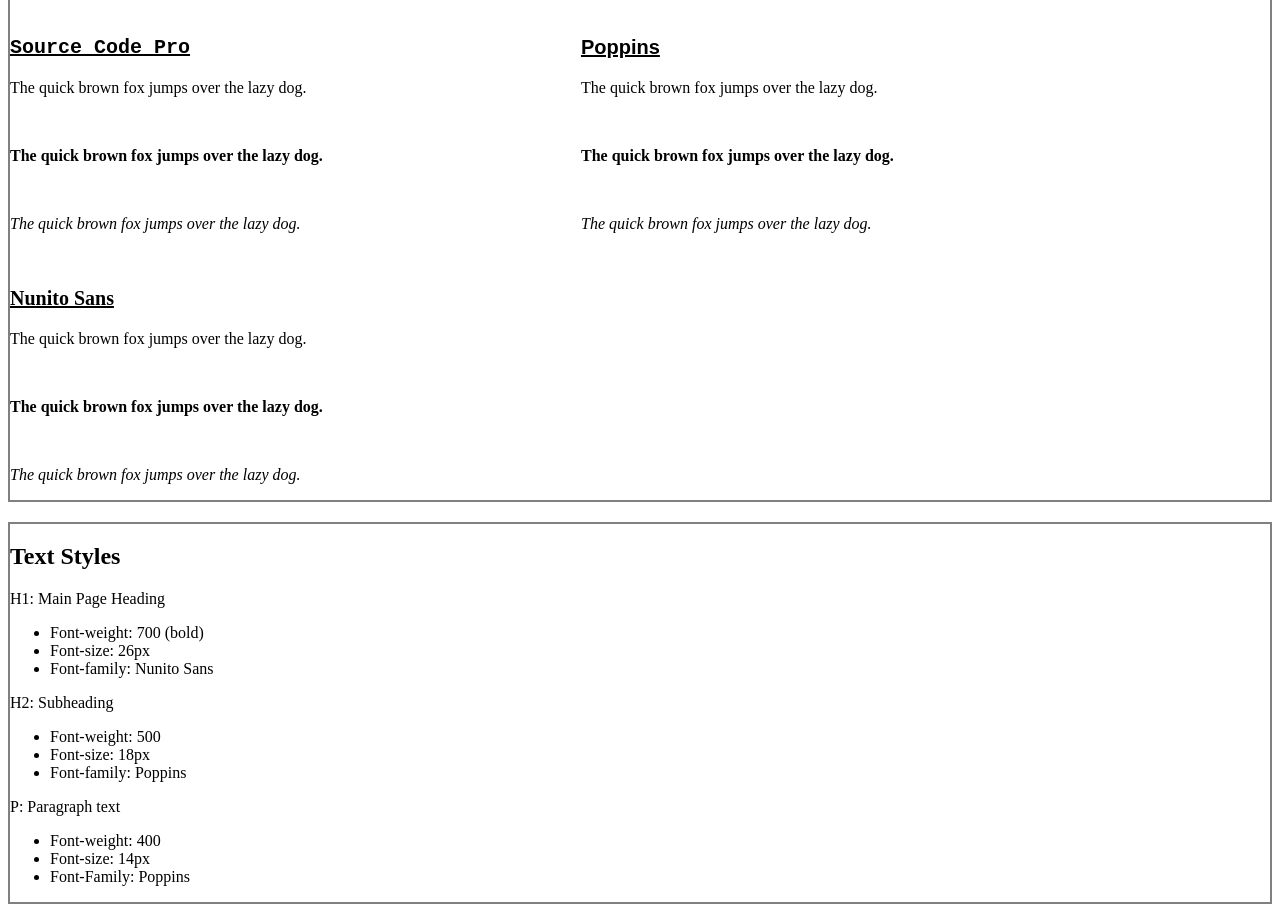
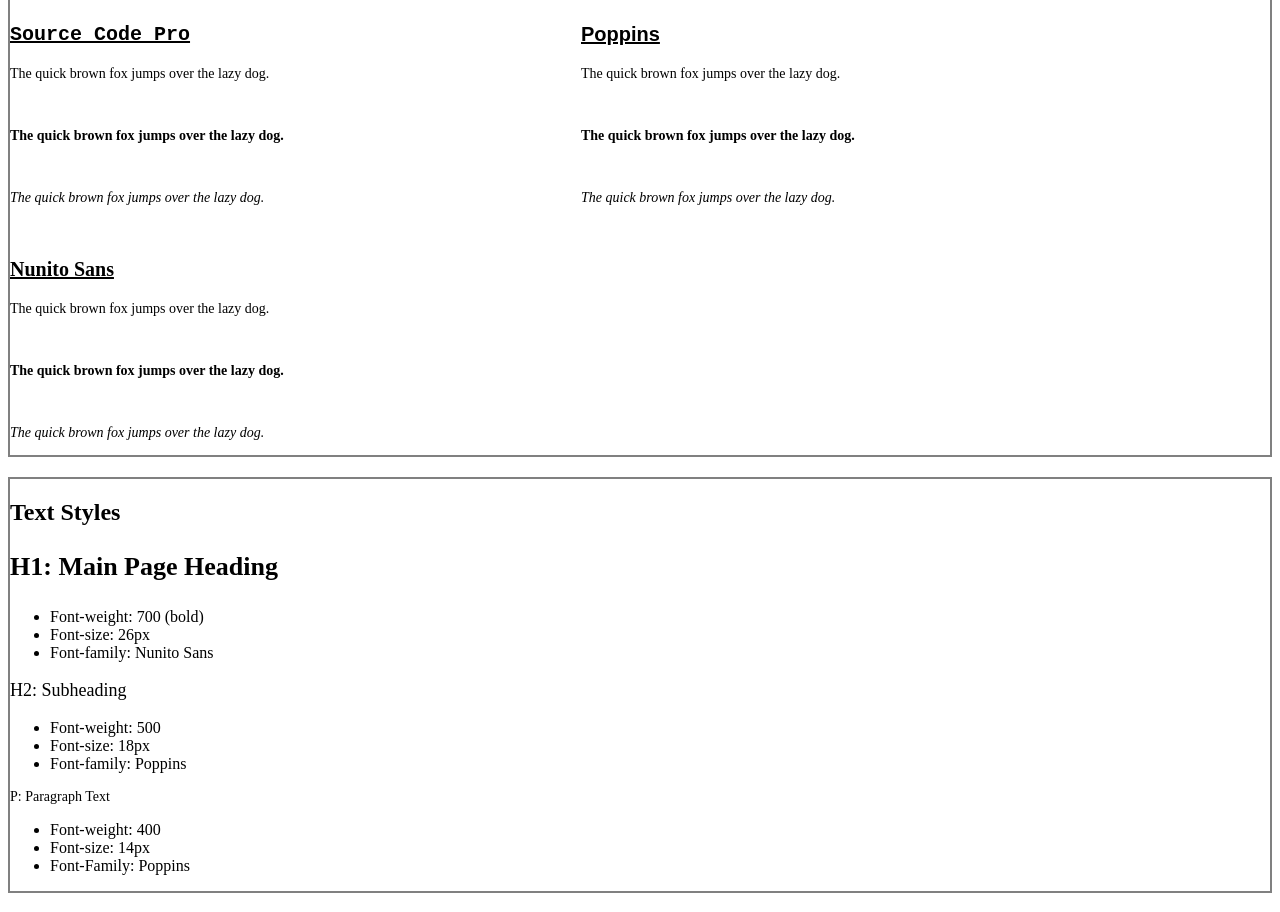
Before and after one commit to lfollis/style-guide-project, a plain HTML site: page index.html in a window 1280 px wide. Shown: the part 512-1424 px from the top of the page. Drawn offline with Linux system fonts and the light colour scheme.

Commit message:
added css styling to text styles. final commit

```diff
--- a/Resources/style.css
+++ b/Resources/style.css
@@ -2,6 +2,16 @@
 
 h1 {
     text-align: center;
+    font-weight: 700;
+    font-weight: bold;
+    font-size: 26px;
+    font-family: Nunito Sans
+}
+
+p {
+    font-weight: 400;
+    font-size: 14px;
+    font-family: "Poppins";
 }
 
 /*!--sections--*/
@@ -83,3 +93,16 @@ h3.poppins {
 h3.nunito-sans {
     font-family: "Nunito Sans", sans-serif;
 }
+
+p.main-page-heading {
+    font-weight: 700;
+    font-weight: bold;
+    font-size: 26px;
+    font-family:"Nunito Sans"
+}
+
+p.subheading {
+    font-weight: 500;
+    font-size: 18px;
+    font-family: Poppins;
+}
--- a/index.html
+++ b/index.html
@@ -52,19 +52,19 @@
         </div>
         <div class="section-box">
         <h2>Text Styles</h2>
-        <p>H1: Main Page Heading</p>
+        <p class="main-page-heading">H1: Main Page Heading</p>
         <ul>
             <li>Font-weight: 700 (bold)</li>
             <li>Font-size: 26px</li>
             <li>Font-family: Nunito Sans</li>
         </ul>
-        <p>H2: Subheading</p>
+        <p class="subheading">H2: Subheading</p>
         <ul>
             <li>Font-weight: 500</li>
             <li>Font-size: 18px</li>
             <li>Font-family: Poppins</li>
         </ul>
-        <p>P: Paragraph text</p>
+        <p class="paragraph-text">P: Paragraph Text</p>
         <ul>
             <li>Font-weight: 400</li>
             <li>Font-size: 14px</li>
```
